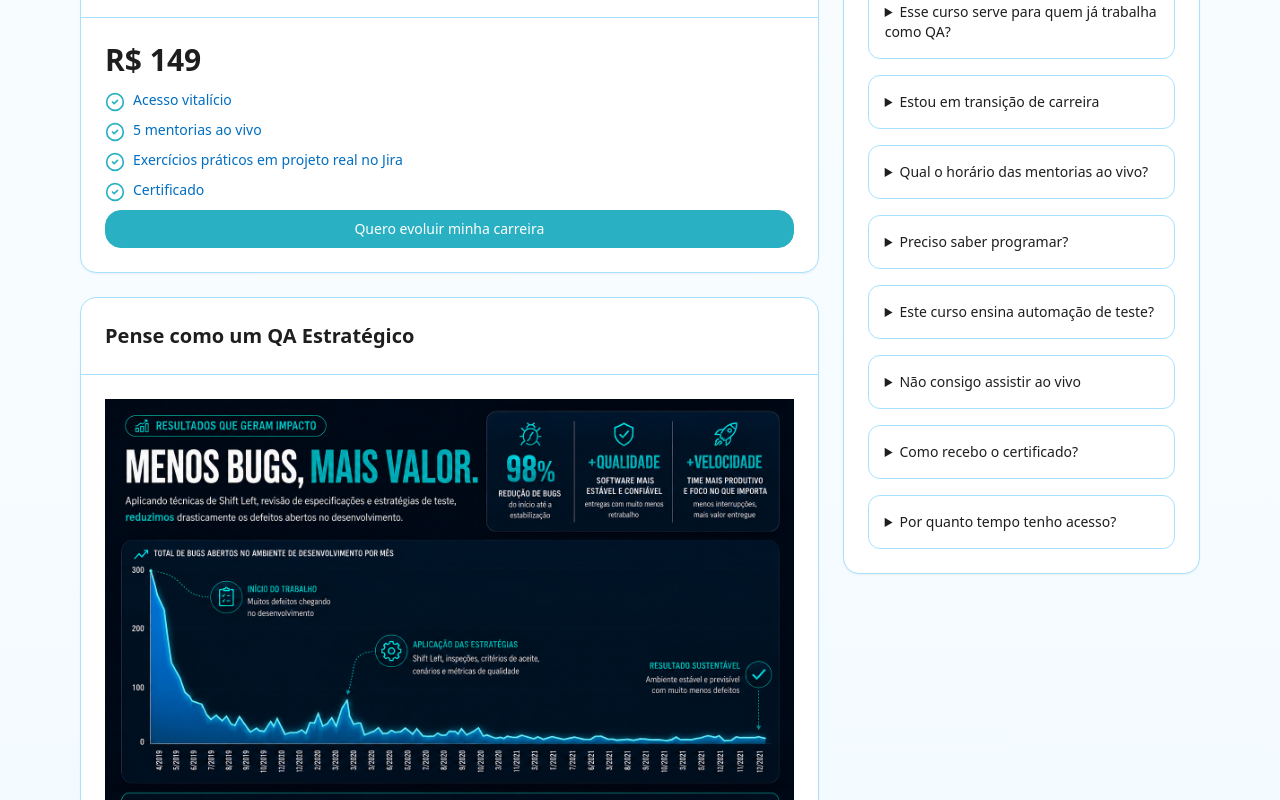
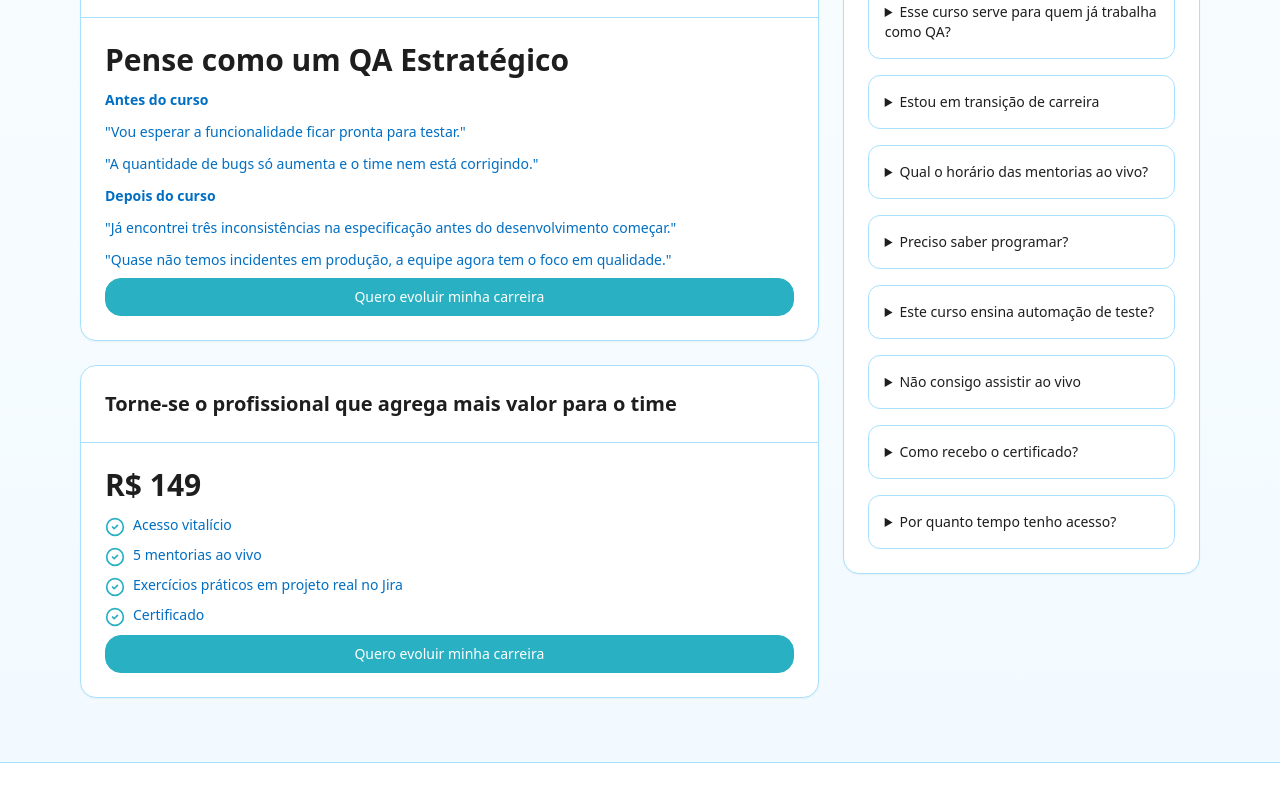
Before and after one commit to annecaroline/cursos, a React (Vite) app: page / in a window 1280 px wide. Shown: the part 4300-5100 px from the top of the page. Built offline with nearby package versions, Linux system fonts and the light colour scheme.

Commit message:
Update App.jsx

```diff
--- a/src/App.jsx
+++ b/src/App.jsx
@@ -389,7 +389,23 @@ export default function LandingCursoTesteBasico() {
       <section id="matricula" className="py-16">
         <div className="max-w-6xl mx-auto px-4 grid lg:grid-cols-3 gap-6 items-start">
           <motion.div {...fadeUp} className="lg:col-span-2">
-
+            <div className="grid md:grid-cols-1 gap-6 mt-6">
+            <Card className="rounded-2xl">
+                <CardHeader>
+                  <CardTitle className="text-xl">Pense como um QA Estratégico</CardTitle>
+                </CardHeader>
+                <CardContent className="space-y-3 text-sm">
+                  <h2 className="text-2xl md:text-3xl font-bold">Pense como um QA Estratégico</h2>
+                  <p className="text-insprak-700 mt-2"><b>Antes do curso</b></p>
+                  <p className="text-insprak-700 mt-2">"Vou esperar a funcionalidade ficar pronta para testar."</p>
+                  <p className="text-insprak-700 mt-2">"A quantidade de bugs só aumenta e o time nem está corrigindo."</p>
+                  <p className="text-insprak-700 mt-2"><b>Depois do curso</b></p>
+                  <p className="text-insprak-700 mt-2">"Já encontrei três inconsistências na especificação antes do desenvolvimento começar."</p>
+                  <p className="text-insprak-700 mt-2">"Quase não temos incidentes em produção, a equipe agora tem o foco em qualidade."</p>
+                  <a href="https://pay.hotmart.com/D93730200N"><Button className="w-full rounded-2xl mt-2">Quero evoluir minha carreira</Button></a>
+                </CardContent>
+              </Card>
+           </div>
             <div className="grid md:grid-cols-1 gap-6 mt-6">
               <Card className="rounded-2xl">
                 <CardHeader>
@@ -406,17 +422,7 @@ export default function LandingCursoTesteBasico() {
                 </CardContent>
               </Card>
             </div>
-           <div className="grid md:grid-cols-1 gap-6 mt-6">
-            <Card className="rounded-2xl">
-                <CardHeader>
-                  <CardTitle className="text-xl">Pense como um QA Estratégico</CardTitle>
-                </CardHeader>
-                <CardContent className="space-y-3 text-sm">
-                  <img src={RESULTADO} alt="Resultado do trabalho realizado" className="h-full w-full object-cover" />
-                  <a href="https://pay.hotmart.com/D93730200N"><Button className="w-full rounded-2xl mt-2">Quero evoluir minha carreira</Button></a>
-                </CardContent>
-              </Card>
-           </div>
+
           </motion.div>
 
           {/* FAQ */}
```
